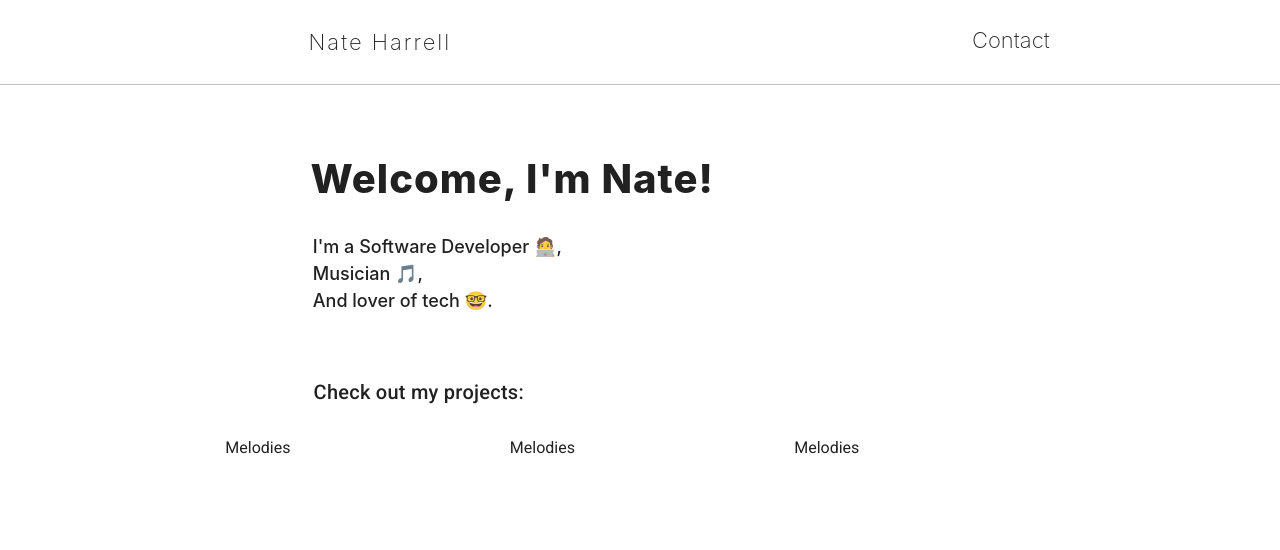
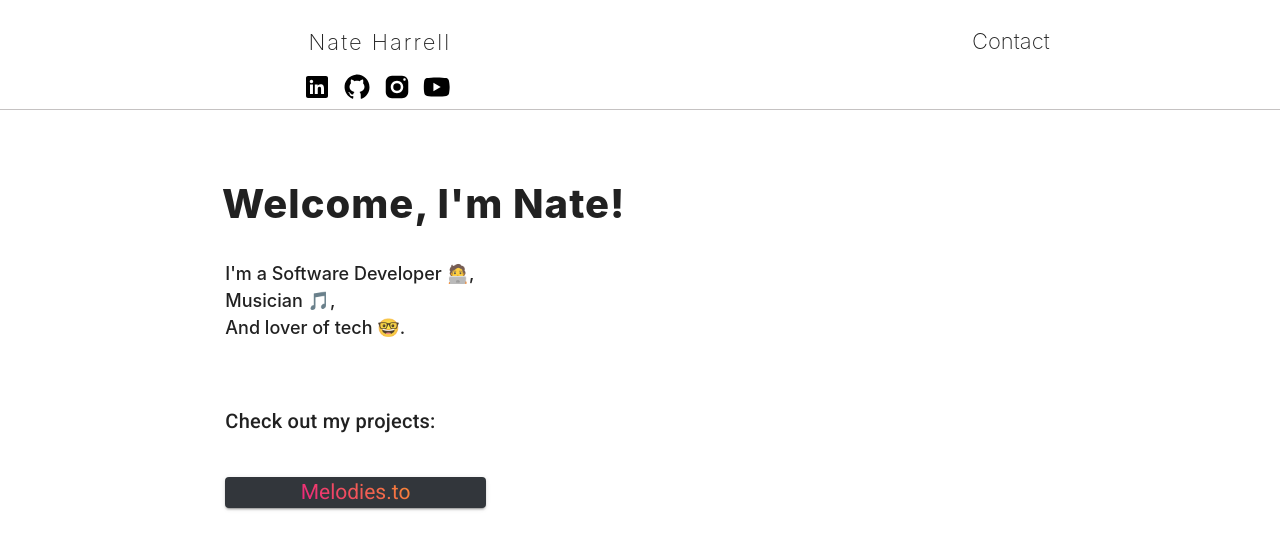
Before and after one commit to nateharrell123/PersonalSite, a Vue app in the folder site/: page / in a window 1280 px wide. Shown: the top 550 px of the page. Built offline with nearby package versions, Linux system fonts and the light colour scheme.

Commit message:
projects

```diff
--- a/site/src/components/Greeting.vue
+++ b/site/src/components/Greeting.vue
@@ -1,6 +1,6 @@
 <template>
     <div>
-        <v-row class="row">
+        <v-row class="greeting-row">
             <v-col cols="2"/>
             <v-col cols="8">
                 <p class="text">{{greeting}}</p>
@@ -45,7 +45,7 @@ export default {
                 this.greeting = `Welcome, I'm Nate!`;
                 break;
             case 4:
-                this.greeting = `Howdy, I'm Nate!`;
+                this.greeting = `Hi, I'm Nate!`;
                 break;
             default:
                 this.greeting = `Hello there, I'm Nate!`;
@@ -56,9 +56,9 @@ export default {
 </script>
 
 <style scoped>
-.row{
+.greeting-row{
     padding-top:5%;
-    padding-left:8%;
+    padding-bottom:2%;
 }
 .text{
     font-family: -apple-system,BlinkMacSystemFont,Segoe UI,Roboto,Oxygen,Ubuntu,Cantarell,Fira Sans,Droid Sans,Helvetica Neue,sans-serif;
@@ -67,7 +67,7 @@ export default {
     letter-spacing: 1px;
 	padding: 0;
 	margin: 0;
-	margin-left: 34%;
+	margin-left: 33.7%;
 	transform: translateX(-200%);
 	opacity: 0;
 	animation: slide-in-anim 1.5s ease-out forwards;
@@ -76,8 +76,7 @@ export default {
     font-family: -apple-system,BlinkMacSystemFont,Segoe UI,Roboto,Oxygen,Ubuntu,Cantarell,Fira Sans,Droid Sans,Helvetica Neue,sans-serif;
     font-size:18px;
     font-weight: 500;
-    padding-top:0px;
-    margin-left: 23.5%;
+    padding-top:0px !important;
     animation: 3s ease 0s normal forwards 1 fadein;
 }
 .title{
--- a/site/src/components/Header.vue
+++ b/site/src/components/Header.vue
@@ -1,7 +1,8 @@
 <template>
+<div>
   <v-row class="ma-0 pa-0" id="row">
     <v-col cols="2"/>
-    <v-col cols="7">
+    <v-col cols="7" class="pb-0">
       <v-avatar size="60px">
       <v-img src="../assets/nate.jpg" alt="nate"
         class="nate">
@@ -14,7 +15,42 @@
     <v-col cols="3">
       <button @click="contact" class="contact">Contact</button>
     </v-col>
+   <v-row>
+    <v-col cols="2"/>
+            <v-col class="socials" align-self="center">
+                    <svg @click="toLinkedIn" xmlns="http://www.w3.org/2000/svg" x="0px" y="0px"
+                        class="social-icon"
+                        width="30" height="30"
+                        viewBox="0 0 30 30"
+                        >
+                        <path d="M24,4H6C4.895,4,4,4.895,4,6v18c0,1.105,0.895,2,2,2h18c1.105,0,2-0.895,2-2V6C26,4.895,25.105,4,24,4z M10.954,22h-2.95 v-9.492h2.95V22z M9.449,11.151c-0.951,0-1.72-0.771-1.72-1.72c0-0.949,0.77-1.719,1.72-1.719c0.948,0,1.719,0.771,1.719,1.719 C11.168,10.38,10.397,11.151,9.449,11.151z M22.004,22h-2.948v-4.616c0-1.101-0.02-2.517-1.533-2.517 c-1.535,0-1.771,1.199-1.771,2.437V22h-2.948v-9.492h2.83v1.297h0.04c0.394-0.746,1.356-1.533,2.791-1.533 c2.987,0,3.539,1.966,3.539,4.522V22z">
+                        </path>
+                    </svg>
+                <svg @click="toGit" xmlns="http://www.w3.org/2000/svg" x="0px" y="0px"
+                    class="social-icon"
+                    width="30" height="30"
+                    viewBox="0 0 24 24">
+                <path d="M10.9,2.1c-4.6,0.5-8.3,4.2-8.8,8.7c-0.5,4.7,2.2,8.9,6.3,10.5C8.7,21.4,9,21.2,9,20.8v-1.6c0,0-0.4,0.1-0.9,0.1 c-1.4,0-2-1.2-2.1-1.9c-0.1-0.4-0.3-0.7-0.6-1C5.1,16.3,5,16.3,5,16.2C5,16,5.3,16,5.4,16c0.6,0,1.1,0.7,1.3,1c0.5,0.8,1.1,1,1.4,1 c0.4,0,0.7-0.1,0.9-0.2c0.1-0.7,0.4-1.4,1-1.8c-2.3-0.5-4-1.8-4-4c0-1.1,0.5-2.2,1.2-3C7.1,8.8,7,8.3,7,7.6C7,7.2,7,6.6,7.3,6 c0,0,1.4,0,2.8,1.3C10.6,7.1,11.3,7,12,7s1.4,0.1,2,0.3C15.3,6,16.8,6,16.8,6C17,6.6,17,7.2,17,7.6c0,0.8-0.1,1.2-0.2,1.4 c0.7,0.8,1.2,1.8,1.2,3c0,2.2-1.7,3.5-4,4c0.6,0.5,1,1.4,1,2.3v2.6c0,0.3,0.3,0.6,0.7,0.5c3.7-1.5,6.3-5.1,6.3-9.3 C22,6.1,16.9,1.4,10.9,2.1z">
+                </path>
+                </svg>
+                <svg @click="toInsta" xmlns="http://www.w3.org/2000/svg" x="0px" y="0px"
+                    class="social-icon"
+                    width="30" height="30"
+                    viewBox="0 0 24 24">
+                    <path d="M 8 3 C 5.239 3 3 5.239 3 8 L 3 16 C 3 18.761 5.239 21 8 21 L 16 21 C 18.761 21 21 18.761 21 16 L 21 8 C 21 5.239 18.761 3 16 3 L 8 3 z M 18 5 C 18.552 5 19 5.448 19 6 C 19 6.552 18.552 7 18 7 C 17.448 7 17 6.552 17 6 C 17 5.448 17.448 5 18 5 z M 12 7 C 14.761 7 17 9.239 17 12 C 17 14.761 14.761 17 12 17 C 9.239 17 7 14.761 7 12 C 7 9.239 9.239 7 12 7 z M 12 9 A 3 3 0 0 0 9 12 A 3 3 0 0 0 12 15 A 3 3 0 0 0 15 12 A 3 3 0 0 0 12 9 z">
+                    </path>
+                </svg>
+            <svg @click="toTube" xmlns="http://www.w3.org/2000/svg" x="0px" y="0px"
+            class="social-icon"
+                width="30" height="30"
+                viewBox="0 0 50 50">
+            <path d="M 44.898438 14.5 C 44.5 12.300781 42.601563 10.699219 40.398438 10.199219 C 37.101563 9.5 31 9 24.398438 9 C 17.800781 9 11.601563 9.5 8.300781 10.199219 C 6.101563 10.699219 4.199219 12.199219 3.800781 14.5 C 3.398438 17 3 20.5 3 25 C 3 29.5 3.398438 33 3.898438 35.5 C 4.300781 37.699219 6.199219 39.300781 8.398438 39.800781 C 11.898438 40.5 17.898438 41 24.5 41 C 31.101563 41 37.101563 40.5 40.601563 39.800781 C 42.800781 39.300781 44.699219 37.800781 45.101563 35.5 C 45.5 33 46 29.398438 46.101563 25 C 45.898438 20.5 45.398438 17 44.898438 14.5 Z M 19 32 L 19 18 L 31.199219 25 Z">
+            </path>
+            </svg>
+            </v-col>
+        </v-row>
   </v-row>
+</div>
 </template>
 
 <script>
@@ -28,12 +64,30 @@ export default {
   methods: {
     contact(){
       console.log('contact');
+    },
+    toLinkedIn(){
+        window.open('https://www.linkedin.com/in/nate-harrell/')
+    },
+    toGit(){
+        window.open('https://github.com/nateharrell123')
+    },
+    toInsta(){
+        window.open('https://www.instagram.com/nateharrell/')
+    },
+    toTube(){
+        window.open('https://www.youtube.com/c/NateHarrell')
     }
   }
 }
 </script>
 
 <style scoped>
+.socials{
+padding-left:97px;
+}
+.social-icon{
+  margin-right:10px;
+}
 #row{
   border-bottom: .02rem rgb(197, 194, 194) solid;
 }
@@ -52,7 +106,7 @@ export default {
   font-family: -apple-system,BlinkMacSystemFont,Segoe UI,Roboto,Oxygen,Ubuntu,Cantarell,Fira Sans,Droid Sans,Helvetica Neue,sans-serif;
   position:relative;
   font-weight:200;
-  top:12px;
+  top:13px;
   font-size:22px;
   background: none;
   outline: none;
--- a/site/src/components/Melodies.vue
+++ b/site/src/components/Melodies.vue
@@ -1,14 +1,34 @@
 <template>
-    <div>
-        Melodies
-    </div>
+<v-card color="#32363b" id="melody-card">
+    <v-row class="ma-0 pa-0">
+      <v-col class="pa-0">
+        <span class="center" @click="toMelodies" id="text-2">Melodies.to </span>
+      </v-col>
+    </v-row>
+</v-card>
 </template>
 
 <script>
 export default {
     name: "Melodies",
+    methods: {
+        toMelodies(){
+            window.open('https://melodies.to')
+        }
+    }
 }
 </script>
 <style scoped>
-
+.center{
+    display:table;
+    margin: 0 auto;
+}
+#text-2{
+  cursor: pointer;
+  background-image: linear-gradient(45deg, #eb1e82, #f88d30);
+  background-size: 100%;
+  font-size:21px;
+  background-clip: text;
+  -webkit-text-fill-color: transparent;
+}
 </style>
--- a/site/src/components/Projects.vue
+++ b/site/src/components/Projects.vue
@@ -1,9 +1,11 @@
 <template>
     <div>
-        <v-row>
-            <v-col>
+        <v-row class="ma-0 pa-0">
+            <v-col cols="2"/>
+            <v-col cols="8">
                 <p class="title">Check out my projects:</p>
             </v-col>
+            <v-col cols="2"/>
         </v-row>
         <v-row class="ma-0 pa-0" id="projects">
             <v-col cols="2"/>
@@ -11,10 +13,10 @@
             <Melodies/>
             </v-col>
             <v-col>
-            <Melodies/>
+            <!-- <Melodies/> -->
             </v-col>
             <v-col>
-            <Melodies/>
+            <!-- <Melodies/> -->
             </v-col>
             <v-col cols="2"/>
         </v-row>
@@ -37,8 +39,7 @@ export default {
     font-weight: 800;
     font-size:28px !important;
     letter-spacing: 1px;
-    padding-top:50px;
-    margin-left:24.5%;
+    padding-top:40px;
     animation: 3s ease 0s normal forwards 1 fadein;
 }
 #projects{
```
